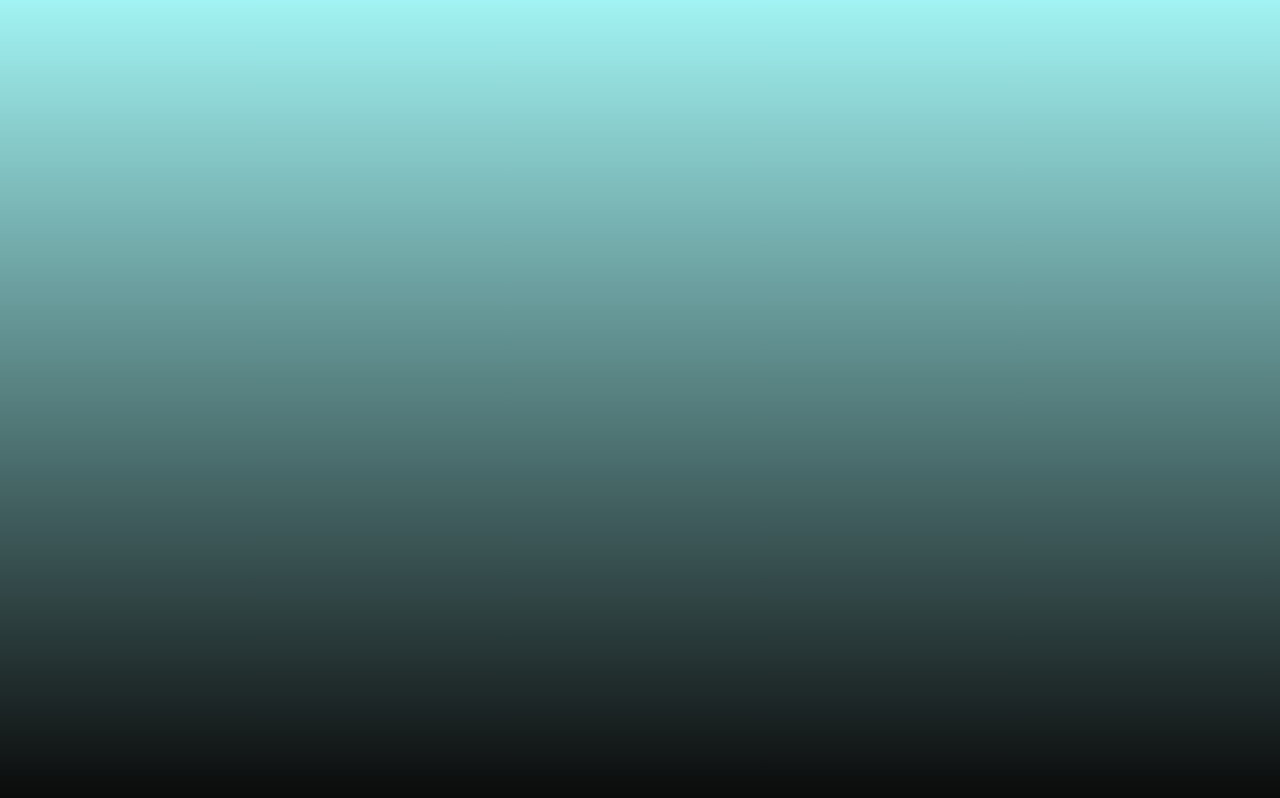
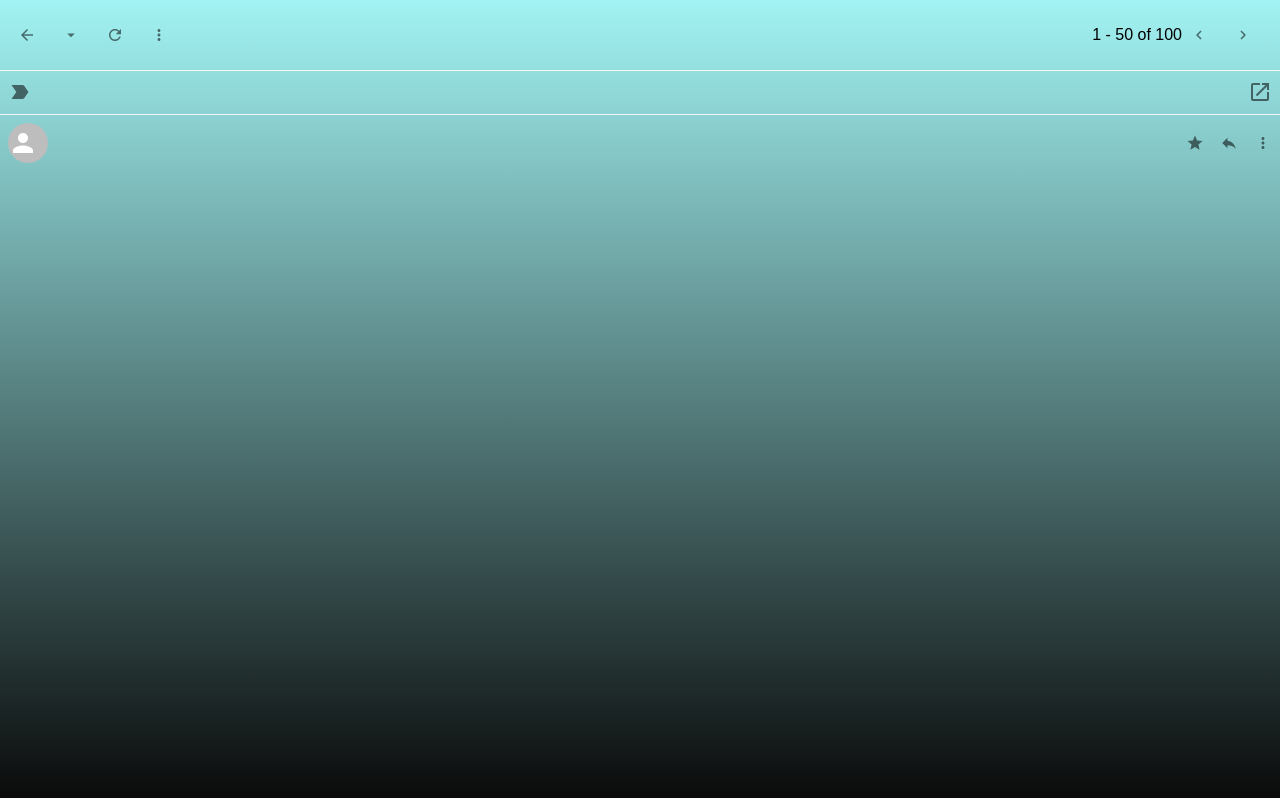
Before and after one commit to bubun123-git/mailbox, a React (Create React App) app: page /mailid in a window 1280 px wide. Before the commit this address had no page. Built offline with nearby package versions, Linux system fonts and the light colour scheme.

Commit message:
Read Messages properly

```diff
--- a/package.json
+++ b/package.json
@@ -15,7 +15,7 @@
     "react": "^18.2.0",
     "react-dom": "^18.2.0",
     "react-redux": "^8.1.3",
-    "react-router-dom": "^6.17.0",
+    "react-router-dom": "^6.18.0",
     "react-scripts": "5.0.1",
     "web-vitals": "^2.1.4"
   },
--- a/src/App.js
+++ b/src/App.js
@@ -2,6 +2,7 @@ import './App.css';
 import Login from './Components/Login/Login';
 import Welcome from './Components/Welcome/Welcome';
 import { BrowserRouter as Router, Route, Routes } from 'react-router-dom';
+import EmailDetail from './Components/EmailList/EmailDetail';
 
 function App() {
   return (
@@ -9,6 +10,7 @@ function App() {
       <Routes>
         <Route path="/" element={<Login />} />
         <Route path="/welcome" element={<Welcome />} />
+        <Route path="/mailid" element={<EmailDetail />} />
       </Routes>
     </Router>
   );
--- a/src/Components/EmailList/EmailBody.js
+++ b/src/Components/EmailList/EmailBody.js
@@ -1,15 +1,23 @@
-import React from 'react'
-import './EmailList.css'
+import React from 'react';
+import './EmailList.css';
 import CheckBoxOutlineBlankIcon from '@mui/icons-material/CheckBoxOutlineBlank';
 import StarBorderIcon from '@mui/icons-material/StarBorder';
 import LabelImportantIcon from '@mui/icons-material/LabelImportant';
+import { useNavigate } from 'react-router-dom';
+import { useDispatch } from 'react-redux';
+import { openMessage } from '../Store/MailSlice';
 
+function EmailBody({ name, subject, message, time }) {
+  const navigate = useNavigate();
+  const dispatch = useDispatch();
 
-function EmailBody(props) {
-    const { name, subject, message, time } = props;
+  const setMail = () => {
+    dispatch(openMessage({ name, subject, message, time }));
+    navigate('/mailid');
+  };
 
   return (
-      <div className='emailbody'>
+    <div className='emailbody' onClick={setMail}>
       <div className='emailbody__left'>
         <CheckBoxOutlineBlankIcon />
         <StarBorderIcon />
@@ -18,7 +26,10 @@ function EmailBody(props) {
       </div>
       <div className='emailbody__middle'>
         <div className='emailbody__middle__msg'>
-            <p><b>{subject}<br/></b>{message}</p>
+          <p>
+            <b>{subject}<br /></b>
+            {message}
+          </p>
         </div>
       </div>
       <div className='emailbody__right'>
@@ -28,4 +39,4 @@ function EmailBody(props) {
   );
 }
 
-export default EmailBody
+export default EmailBody;
--- /dev/null
+++ b/src/Components/EmailList/EmailDetail.js
@@ -0,0 +1,98 @@
+import React from 'react';
+import './EmailList.css';
+import ArrowBackIcon from '@mui/icons-material/ArrowBack';
+import ArrowDropDownIcon from '@mui/icons-material/ArrowDropDown';
+import RefreshIcon from '@mui/icons-material/Refresh';
+import MoreVertIcon from '@mui/icons-material/MoreVert';
+import ChevronLeftIcon from '@mui/icons-material/ChevronLeft';
+import ChevronRightIcon from '@mui/icons-material/ChevronRight';
+import { IconButton, Avatar } from '@mui/material';
+import LabelImportantIcon from '@mui/icons-material/LabelImportant';
+import LaunchIcon from '@mui/icons-material/Launch';
+import StarIcon from '@mui/icons-material/Star';
+import ReplyIcon from '@mui/icons-material/Reply';
+import { useNavigate } from 'react-router-dom';
+import { useSelector } from 'react-redux';
+import { selectedMail } from '../Store/MailSlice';
+
+function EmailDetail() {
+  const navigate = useNavigate();
+  const mail = useSelector(selectedMail);
+
+  const handleEmailClick = () => {
+    navigate('/welcome');
+  };
+
+  return (
+    <div className='emaildetails'>
+      <div className='emailList__setting'>
+        <div className='emailList__settingsLeft'>
+          <IconButton onClick={handleEmailClick}>
+            <ArrowBackIcon />
+          </IconButton>
+          <IconButton>
+            <ArrowDropDownIcon />
+          </IconButton>
+          <IconButton>
+            <RefreshIcon />
+          </IconButton>
+          <IconButton>
+            <MoreVertIcon />
+          </IconButton>
+        </div>
+
+        <div className='emailList__settingsRight'>
+          <p>
+            1 - 50 of 100
+          </p>
+          <IconButton>
+            <ChevronLeftIcon />
+          </IconButton>
+          <IconButton>
+            <ChevronRightIcon />
+          </IconButton>
+        </div>
+      </div>
+      <div className='emaildetails_header'>
+        <div className='emaildetails_headerLeft'>
+          <h4>{mail?.subject}</h4>
+          <IconButton>
+            <LabelImportantIcon />
+          </IconButton>
+        </div>
+        <div className='emaildetails_headerRight'>
+          <IconButton>
+            <LaunchIcon />
+          </IconButton>
+        </div>
+      </div>
+
+      <div className='emaildetails_middleheader'>
+        <div className='emaildetails_middleheaderLeft'>
+          <IconButton>
+            <Avatar />
+          </IconButton>
+          <h4>{mail?.subject}</h4>
+          <p>{mail?.name}</p>
+        </div>
+        <div className='emaildetails_middleheaderRight'>
+          <p>{mail?.time}</p>
+          <IconButton>
+            <StarIcon />
+          </IconButton>
+          <IconButton>
+            <ReplyIcon />
+          </IconButton>
+          <IconButton>
+            <MoreVertIcon />
+          </IconButton>
+        </div>
+      </div>
+      <div className='emaildetails__body'>
+        <p>{mail?.message}</p>
+      </div>
+    </div>
+  );
+}
+
+export default EmailDetail;
--- a/src/Components/EmailList/EmailList.css
+++ b/src/Components/EmailList/EmailList.css
@@ -110,3 +110,43 @@
   font-size: 14px;
   color: #555;
 }
+
+.emaildetails_header {
+  display: flex;
+  align-items: center;
+  justify-content: space-between;
+  border-bottom: 1px solid whitesmoke;
+}
+.emaildetails_headerLeft {
+  align-items: center;
+  display: flex;
+}
+emaildetails_header svg {
+  font-size: 18px;
+}
+
+.emaildetails_middleheader {
+  display: flex;
+  align-items: center;
+  justify-content: space-between;
+}
+.emaildetails_middleheaderLeft {
+  display: flex;
+  align-items: center;
+}
+.emaildetails_middleheaderRight {
+  display: flex;
+  align-items: center;
+}
+.emaildetails_middleheader svg {
+  font-size: 18px;
+}
+.emaildetails_middleheaderLeft svg {
+  margin-right: 10px;
+}
+.emaildetails_middleheaderRight p {
+  font-size: 12px;
+}
+.emaildetails__body {
+  display: flex;
+}
--- a/src/Components/Login/ForgotPassword.js
+++ b/src/Components/Login/ForgotPassword.js
@@ -33,22 +33,26 @@ function ForgotPassword() {
             });
     };
     return (
-        <section className="bg-gradient-to-b to-red-800 from-green-400 via-yellow-300 wd-full  max-w-xl rounded-6 shadow-md py-3 text-center text-white mx-auto my-5 rounded-4">
-            <h2 className=" flex text-2xl font-bold text-white mb-4 justify-center">Forgot Password</h2>
-            <div>
-                <label htmlFor="amount" className="block text-white font-semibold mb-1 mx-0">
-                    Enter the E-mail
-                </label>
+        <section className="bg-gradient-to-b from-green-400 to-red-800 via-yellow-300 w-full max-w-xl rounded-lg shadow-md py-6 text-center text-white mx-auto my-5">
+            <h2 className="text-3xl font-bold text-white mb-4">Forgot Password</h2>
+            <div className="w-full max-w-md mx-auto">
+            <label htmlFor="email" className="block text-black font-semibold mb-2">Enter your email</label>
                 <input
-                    type="text"
-                    id="amount"
+                    type="email"
+                    id="email"
                     ref={emailRef}
-                    className=" w-full max-w-md py-2 px-3 border border-gray-300 rounded focus:outline-none focus:ring focus:ring-purple-400"
+                    className="w-full py-2 px-3 border border-gray-300 rounded focus:outline-none focus:ring focus:ring-purple-400 bg-deep-blue-800 text-white"
                 />
             </div>
-            <button onClick={forgotPasswordHandler} className="bg-gradient-to-r flex mx-auto from-blue-800  to-blue-500   text-white font-semibold py-2 px-4 rounded focus:outline-none focus:ring focus:ring-purple-400 mt-3 hover:bg-red-500">Send Link</button>
+            <button
+                onClick={forgotPasswordHandler}
+                className="bg-gradient-to-r from-blue-800 to-blue-500 text-white font-semibold py-2 px-4 rounded focus:outline-none focus:ring focus:ring-purple-400 mt-4 hover:bg-red-500"
+            >
+                Send Password Reset Link
+            </button>
+        </section>
 
-        </section>
+
     )
 }
 
--- a/src/Components/Store/MailSlice.js
+++ b/src/Components/Store/MailSlice.js
@@ -1,10 +1,11 @@
-import React from 'react'
+
 import { createSlice } from '@reduxjs/toolkit'
 
 export const mailSlice = createSlice({
     name: 'mail',
     initialState: {
-        sendMessageIsOpen: false
+        sendMessageIsOpen: false,
+        selectedMessage: null
     },
 
     reducers: {
@@ -14,9 +15,13 @@ export const mailSlice = createSlice({
         closeSendMessage: (state) => {
             state.sendMessageIsOpen = false
         },
+        openMessage: (state, action) => {
+            state.selectedMessage = action.payload
+        }
     },
 })
 
-export const { openSendMessage, closeSendMessage } = mailSlice.actions
+export const { openSendMessage, closeSendMessage, openMessage } = mailSlice.actions
 export const selectSendMessageIsOpen = (state) => state.mail.sendMessageIsOpen
+export const selectedMail = (state) => state.mail.selectedMessage
 export default mailSlice.reducer
--- a/src/Components/Store/Store.js
+++ b/src/Components/Store/Store.js
@@ -1,4 +1,4 @@
-import React from 'react'
+
 import { configureStore } from '@reduxjs/toolkit'
 import mailReducer from '../Store/MailSlice'
 
--- a/src/Components/Welcome/Welcome.js
+++ b/src/Components/Welcome/Welcome.js
@@ -6,8 +6,8 @@ import EmailList from '../EmailList/EmailList';
 import Compose from '../Compose/Compose';
 import { useSelector } from 'react-redux';
 import { selectSendMessageIsOpen } from '../Store/MailSlice';
-
-
+import EmailDetail from '../EmailList/EmailDetail'
+import { Route, Routes } from "react-router-dom";
 
 const Welcome = () => {
     const isMessageisOpen = useSelector(selectSendMessageIsOpen);
@@ -18,11 +18,12 @@ const Welcome = () => {
             <Header /><br />
             <div className='app__body'>
                 <Sidebar />
-                <EmailList /><br />
+                <Routes>
+                    <Route path="/" element={<EmailList />} />
+                    <Route path="/mailid" element={<EmailDetail />} />
+                </Routes>
             </div>
-
             {isMessageisOpen && <Compose />}
-
         </div>
     );
 };
```
Also changed, not shown: 1 other file (tests, documents, lock files or other folders). Lines whose indentation alone changed are shown as unchanged.
